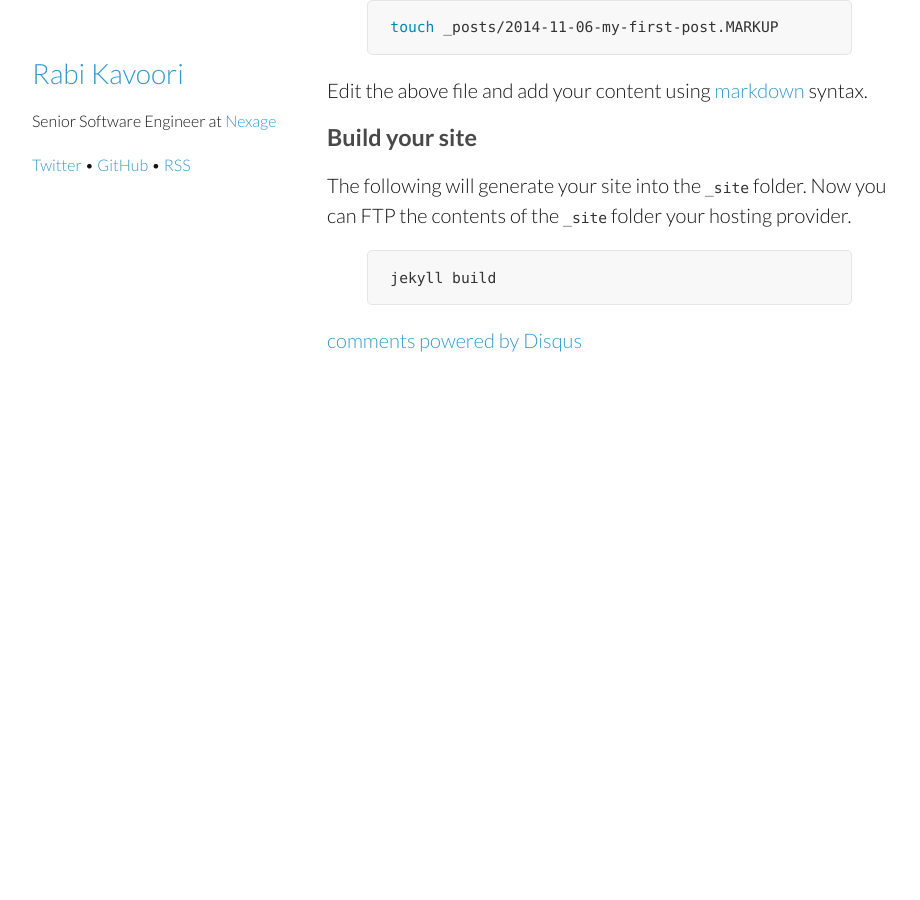
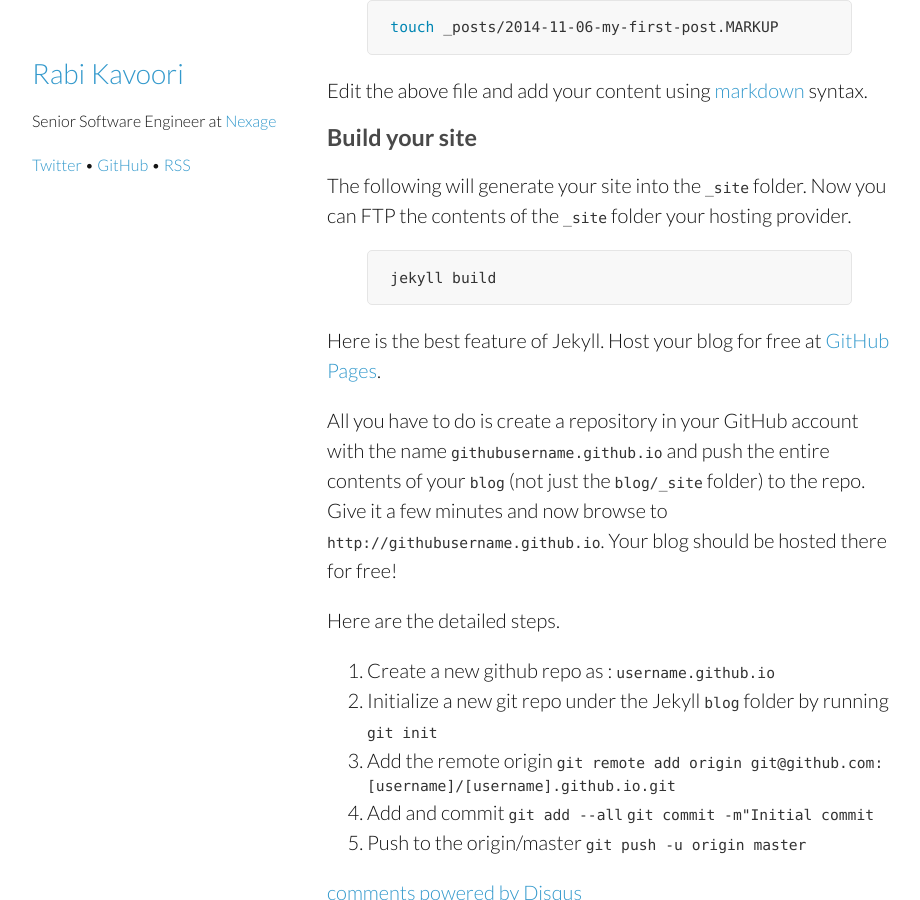
Before and after one commit to kavoori/kavoori.github.io, a Jekyll site: the page built from _posts/2014-11-06-using-jekyll-as-blogging-framework.markdown, in a window 1280 px wide and 900 px high, scrolled down 2415 px. Shown: the whole window, without its empty margins (178-1098 px from the left). Built offline with Jekyll 4.4.1, drawn with Linux system fonts in a browser that asks for light colours; comment, search, counter and statistics services are not loaded; before the commit the page ends 2820 px from its top, so only the background shows below that.

Commit message:
Instructions for hosting.

```diff
--- a/_posts/2014-11-06-using-jekyll-as-blogging-framework.markdown
+++ b/_posts/2014-11-06-using-jekyll-as-blogging-framework.markdown
@@ -84,3 +84,20 @@ The following will generate your site into the `_site` folder. Now you can FTP t
 {% highlight bash %}
 jekyll build
 {% endhighlight %}
+
+Here is the best feature of Jekyll. Host your blog for free at [GitHub Pages](https://pages.github.com/).
+
+All you have to do is create a repository in your GitHub account with the name `githubusername.github.io` and push the entire contents of your `blog` (not just the `blog/_site` folder) to the repo. Give it a few minutes and now browse to `http://githubusername.github.io`. Your blog should be hosted there for free!
+
+Here are the detailed steps.
+
+1. Create a new github repo as : `username.github.io`
+2. Initialize a new git repo under the Jekyll `blog` folder by running
+ `git init`
+3. Add the remote origin
+`git remote add origin git@github.com:[username]/[username].github.io.git`
+4. Add and commit
+`git add --all`
+`git commit -m"Initial commit`
+5. Push to the origin/master
+`git push -u origin master`
```
